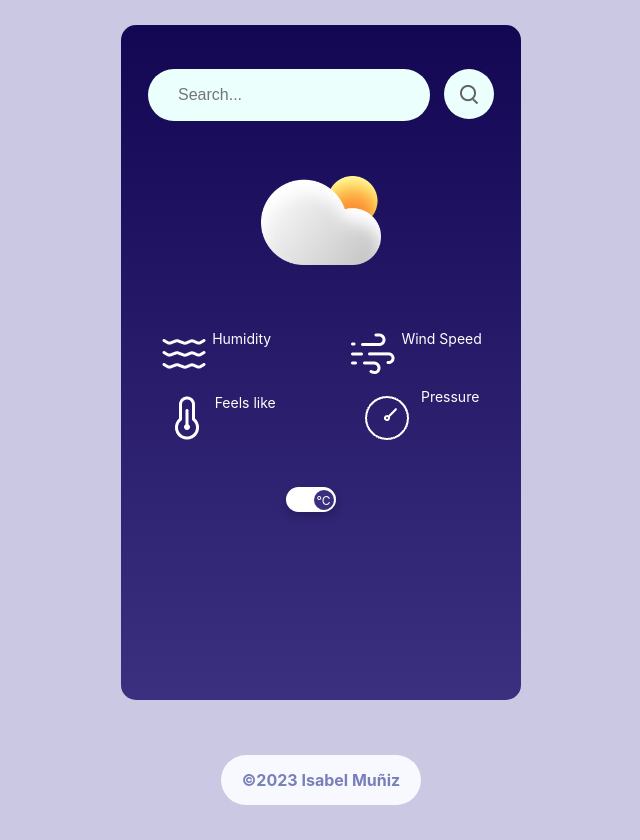
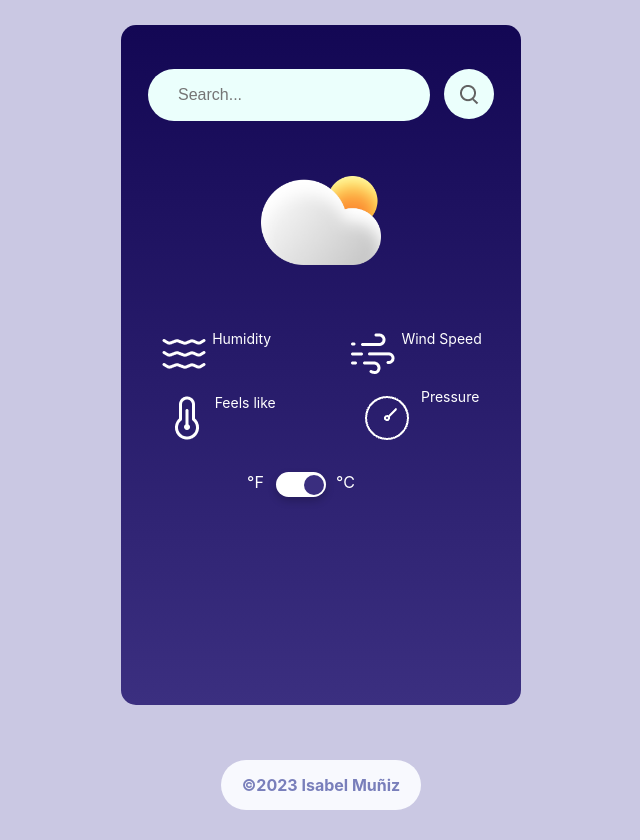
Before and after one commit to isaandrea12/element-ease, a React (Create React App) app: page / in a window 1280 px wide. Shown: the whole page, without its empty margins (319-959 px from the left). Built offline with nearby package versions, Linux system fonts and the light colour scheme; no server answers.

Commit message:
Fixed toggle switch

```diff
--- a/src/components/WeatherApp/WeatherApp.css
+++ b/src/components/WeatherApp/WeatherApp.css
@@ -1,6 +1,6 @@
 .container {
   width: 400px;
-  height: 675px;
+  height: 680px;
   margin: auto;
   margin-top: 25px;
   margin-bottom: 55px;
@@ -100,19 +100,25 @@
 }
 
 /* Toggle Switch */
+.left-element {
+    padding-left: 90px;
+    color: white;
+}
+
+.right-element {
+    padding-right: 90px;
+    color: white;
+}
 
 .toggle-title {
   position: absolute;
-    /* top: 10px;
-    right: 70px; */
 }
 
 .toggle-container {
-    padding-top: 40px;
-    padding-right: 20px;
-    padding-right: 20px;
+  padding-top: 25px;
+  padding-right: 40px;
   display: flex;
-    justify-content:space-around;
+  justify-content: space-around;
 }
 
 .toggle-switch {
@@ -156,16 +162,6 @@
   border-radius: 50%;
 }
 
-  .switch:after {
-    content: "°F"; /* Set the initial text content */
-    color: #333; /* Set the text color */
-    font-size: 12px; /* Set the font size */
-    position: absolute;
-    top: 50%;
-    left: 75%;
-    transform: translate(-50%, -50%);
-  }
-
 input:checked + .switch {
   background-color: white;
   box-shadow: 0px 4px 8px rgba(0, 0, 0, 0.2);
@@ -173,11 +169,6 @@
 
 input:checked + .switch:before {
   transform: translateX(25px);
-  }
-
-  input:checked + .switch:after {
-    content: "°C"; /* Change the text content when the switch is checked */
-    color: #fff; /* Change the text color when the switch is checked */
 }
 
 @media (max-width: 768px) {
--- a/src/components/WeatherApp/WeatherApp.js
+++ b/src/components/WeatherApp/WeatherApp.js
@@ -129,12 +129,11 @@ const WeatherApp = () => {
   };
 
   const toCelsius = (fahrenheit) => {
-    return (Math.ceil((fahrenheit - 32) * 5) / 9);
+    return Math.ceil((fahrenheit - 32) * 5) / 9;
   };
 
   return (
     <div>
-
       <div className="container">
         <div className="alert">
           {alert && (
@@ -217,15 +216,14 @@ const WeatherApp = () => {
             <img src={pressure_icon} alt="" className="icon" />
             <div className="data">
               <div className="feels-like">
-                {weatherData
-                  ? `${(weatherData.main.pressure)} hPa`
-                  : ""}
+                {weatherData ? `${weatherData.main.pressure} hPa` : ""}
               </div>
               <div className="text">Pressure</div>
             </div>
           </div>
         </div>
         <div className="toggle-container">
+          <div className="left-element">°F</div>
           <label className="toggle-switch">
             <input
               type="checkbox"
@@ -234,6 +232,7 @@ const WeatherApp = () => {
             />
             <span className="switch" />
           </label>
+          <div className="right-element">°C</div>
         </div>
       </div>
     </div>
```
Also changed, not shown: src/index.css (line endings or trailing spaces). Lines whose indentation alone changed are shown as unchanged.
